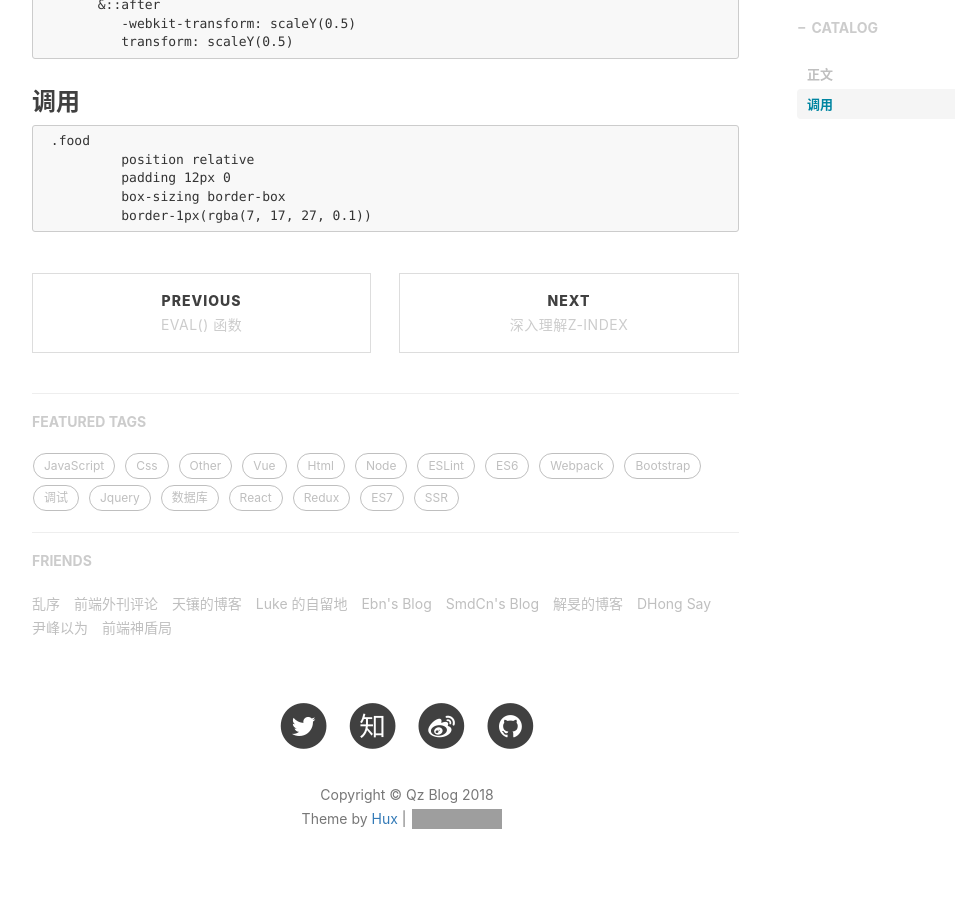
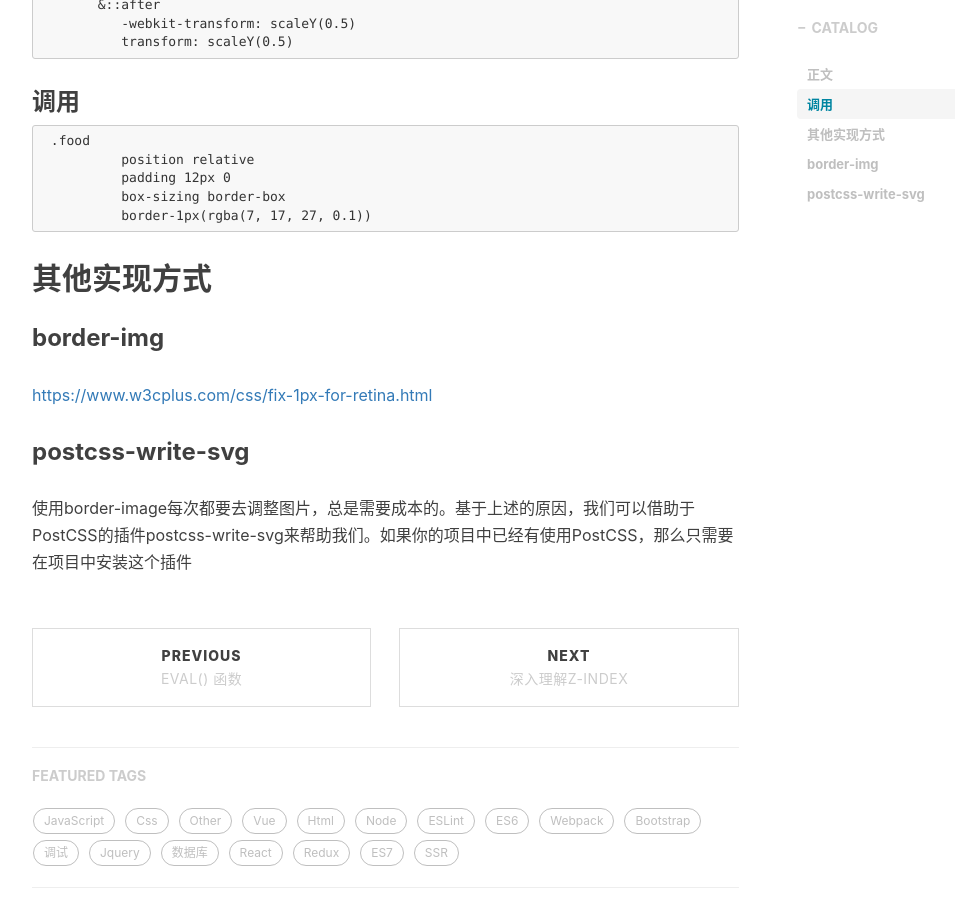
Before and after one commit to stephen-mi/QinZhen001.github.io, a Jekyll site: the page built from _posts/2017-10-19-border-1px-myblog.markdown, in a window 1280 px wide and 900 px high, scrolled down 1253 px. Shown: the whole window, without its empty margins (233-1188 px from the left). Built offline with Jekyll 4.4.1, drawn with Linux system fonts in a browser that asks for light colours; nearby versions of some CDN libraries; comment, search, counter and statistics services are not loaded; grey boxes are pictures that could not be loaded.

Commit message:
qz commit

````diff
--- a/_posts/2017-10-19-border-1px-myblog.markdown
+++ b/_posts/2017-10-19-border-1px-myblog.markdown
@@ -59,3 +59,15 @@
           box-sizing border-box
           border-1px(rgba(7, 17, 27, 0.1))
 ```
+
+
+
+## 其他实现方式
+
+
+### border-img
+[https://www.w3cplus.com/css/fix-1px-for-retina.html](https://www.w3cplus.com/css/fix-1px-for-retina.html)
+
+
+### postcss-write-svg
+使用border-image每次都要去调整图片，总是需要成本的。基于上述的原因，我们可以借助于PostCSS的插件postcss-write-svg来帮助我们。如果你的项目中已经有使用PostCSS，那么只需要在项目中安装这个插件
--- a/_posts/2018-01-11-常用网站-myblog.markdown
+++ b/_posts/2018-01-11-常用网站-myblog.markdown
@@ -67,6 +67,10 @@
 [https://www.docschina.org/](https://www.docschina.org/)
 
 
+### Can I use
+[https://caniuse.com/](https://caniuse.com/)
+
+
 
 ### vue SSR
 [https://ssr.vuejs.org/zh/](https://ssr.vuejs.org/zh/)
````
Also changed, not shown: _posts/2017-12-17-短小精悍的js代码-myblog.markdown (+31 -0 lines), _posts/2018-02-21-css中grid布局-myblog.markdown (+18 -1 lines).
